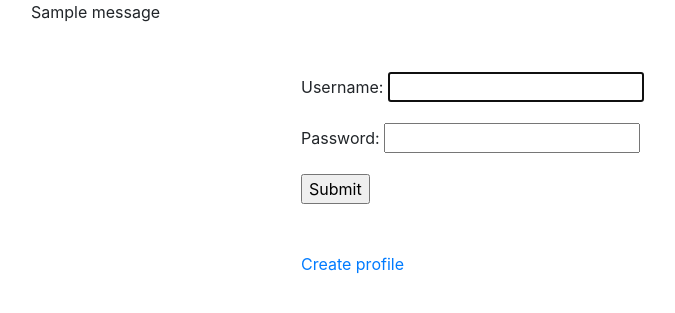
After one commit to machadojoy/django_user_profile, a Django app: page /login/ in a window 1280 px wide. The commit adds this page. Shown: the top 313 px of the page, without its empty margins (54-729 px from the left). Run offline with Django 3.2, Linux system fonts and the light colour scheme; one stand-in notice (Sample message) is shown; parts of the project's set-up code (start-up, migrations or seed data) failed here and were passed over; some libraries are stand-ins or nearby versions.

Commit message:
Login functionality

```diff
--- a/app/urls.py
+++ b/app/urls.py
@@ -8,4 +8,6 @@ app_name = 'app'
 urlpatterns = [
     path('', views.IndexView.as_view(), name='home'),
     path('signup/', views.CreateProfile.as_view(), name='signup'),
+    path('login/', views.LoginView.as_view(), name="login"),
+    path('logout/', views.logout_request, name="logout")
 ]
--- a/app/views.py
+++ b/app/views.py
@@ -5,6 +5,9 @@ from .forms import CustomUserCreateForm
 from django.urls import reverse
 from django.shortcuts import render, redirect
 from django.views.generic.detail import SingleObjectMixin
+from django.contrib import messages
+from django.contrib.auth import authenticate, login, logout
+from django.contrib.auth.forms import AuthenticationForm
 
 # Create your views here.
 class IndexView(generic.TemplateView):
@@ -14,16 +17,43 @@ class IndexView(generic.TemplateView):
 class CreateProfile(generic.CreateView):
     template_name = "signup.html"
     form_class = CustomUserCreateForm
-    success_url = "/"
+    success_url = '/login'
 
     def post(self, request, *args, **kwargs):
         form = CustomUserCreateForm(request.POST, request.FILES)
         if form.is_valid():
             form.save()
+            print(form.cleaned_data)
+            messages.success(request, "Account was created for " + form.cleaned_data["first_name"]
+                             + " " + form.cleaned_data["last_name"])
             return redirect(self.success_url)
         else:
             return render(request, self.template_name, {'form': form})
 
+
     '''def form_valid(self, form):
         form.save()
         return super(CreateProfile, self).form_valid(form)'''
+
+
+class LoginView(generic.FormView):
+    template_name = "login.html"
+    form_class = AuthenticationForm
+    success_url = "/"
+
+    def form_valid(self, form):
+        username = form.cleaned_data['username']
+        password = form.cleaned_data['password']
+        user = authenticate(username=username, password=password)
+        if user is None:
+            messages.error(request=self.request, message="Invalid credentials")
+        else:
+            login(self.request, user)
+            messages.success(self.request, "You are logged in")
+            return redirect(self.success_url)
+
+
+def logout_request(request):
+	logout(request)
+	messages.info(request, "You have successfully logged out.")
+	return redirect('/')
--- /dev/null
+++ b/templates/login.html
@@ -0,0 +1,23 @@
+{% extends "base.html" %}
+
+{% block content %}
+    <div class="container">
+        {% for message in messages %}
+            {{ message }}
+        {% endfor%}
+    </div>
+    <div class="container" style="max-width:600px">
+        <div class="py-5">
+            <div class="row">
+                <div class="col-12">
+                    <form method="post" enctype="multipart/form-data">
+                        {% csrf_token %}
+                        {{ form.as_p }}
+                        <input type="submit">
+                    </form>
+                </div>
+            </div>
+        </div>
+        <a href="{% url 'app:signup' %}">Create profile</a>
+    </div>
+{% endblock %}
```
Also changed, not shown: templates/home.html (+6 -1 lines).
